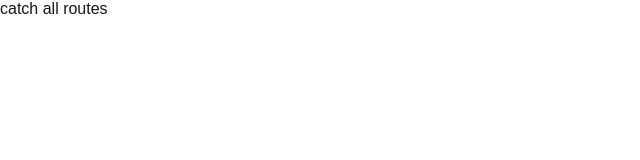
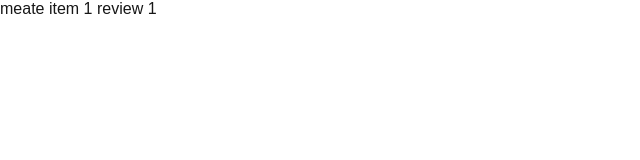
Before and after one commit to Chanuka999/nextjs_tutorial, a Next.js app in the folder myfirstapp/: page /product/meat/1/review/1 in a window 1280 px wide. Shown: the top 160 px of the page, without its empty margins (0-640 px from the left). Built offline with nearby package versions, Linux system fonts and the light colour scheme.

Commit message:
Add meat and review page components

```diff
--- /dev/null
+++ b/myfirstapp/src/app/product/meat/[id]/review/[id1]/page.jsx
@@ -0,0 +1,12 @@
+import React from "react";
+
+const page = async ({ params }) => {
+  const { id, id1 } = await params;
+  return (
+    <div>
+      meate item {id} review {id1}
+    </div>
+  );
+};
+
+export default page;
```
Also changed, not shown: myfirstapp/src/app/product/meat/[id]/page.jsx (added, +9 -0 lines).
